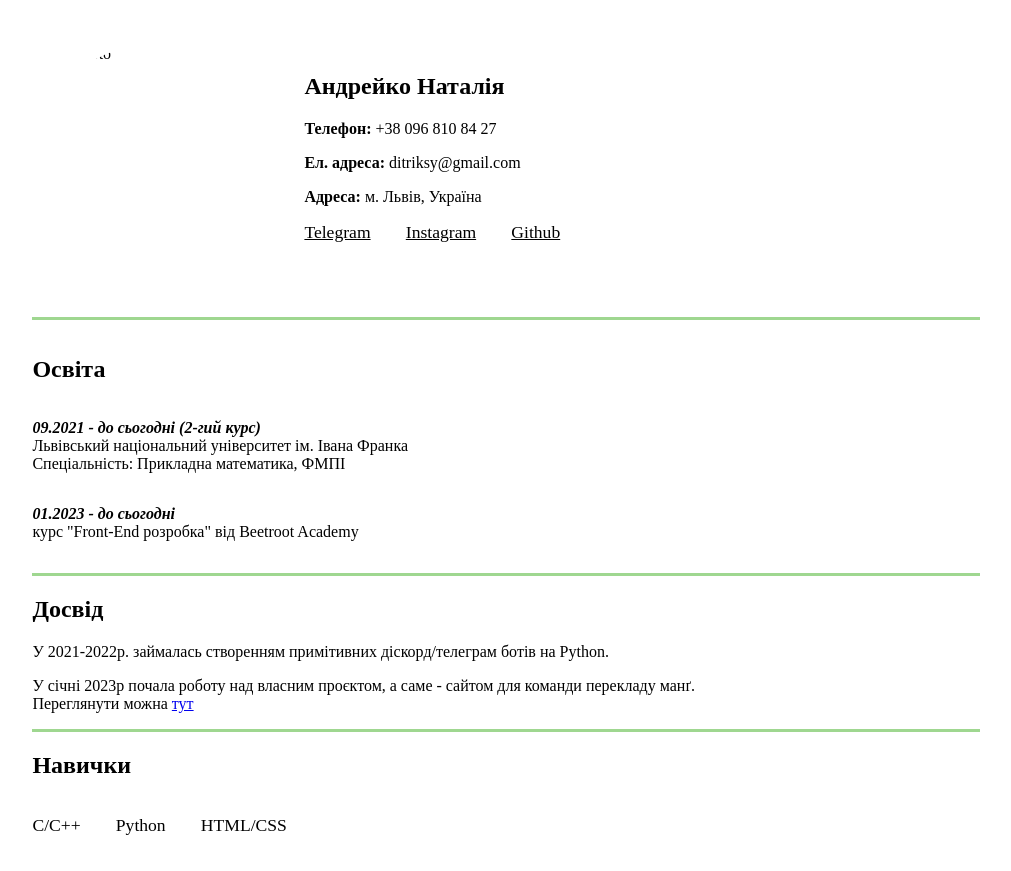
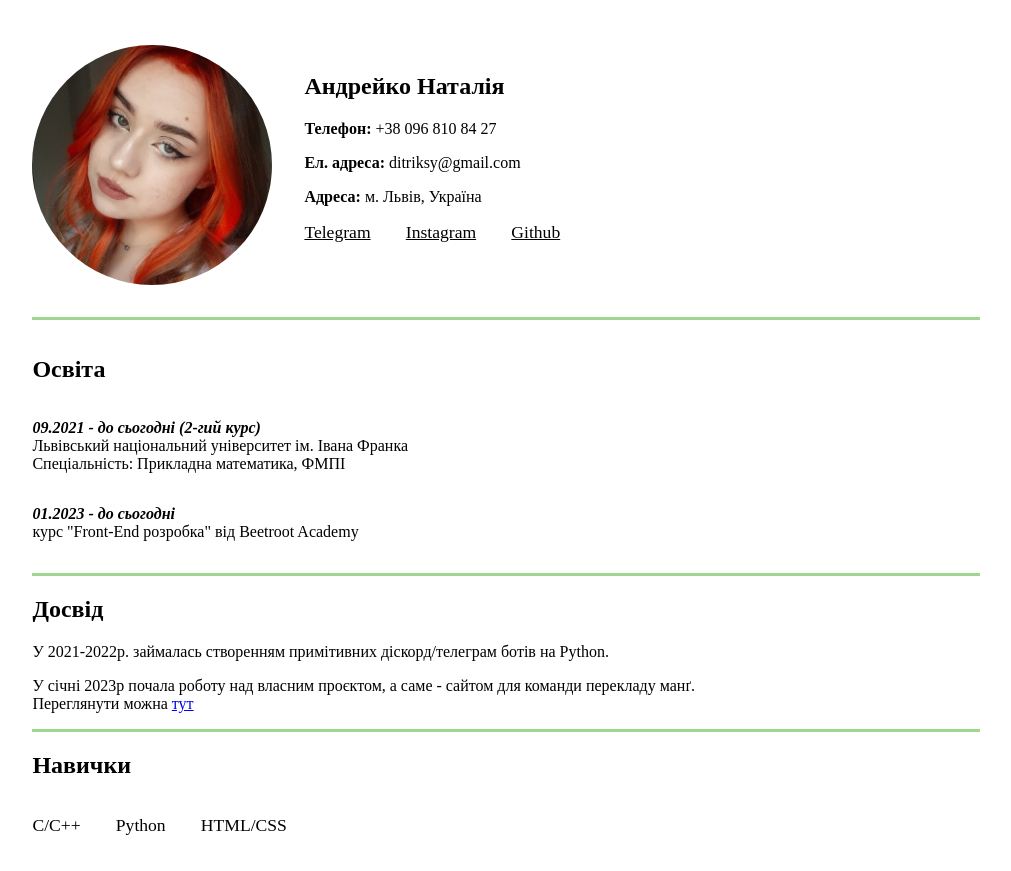
Before and after one commit to NataliaAndreiko/NataliiaAndreiko, a plain HTML site: page html_css/HW2/index_ua.html in a window 1280 px wide. Shown: the part 75-946 px from the top of the page, without its empty margins (134-1145 px from the left). Drawn offline with Linux system fonts and the light colour scheme.

Commit message:
some changes

```diff
--- a/html_css/HW2/index_ua.html
+++ b/html_css/HW2/index_ua.html
@@ -15,7 +15,7 @@
       </header>
       <main>
         <section class="primary-info">
-          <img src="assets/my_pick.jpg" alt="My photo">
+          <img src="assets/img/my_pick.jpg" alt="My photo">
 
           <div>
             <div class="about-me">
```
Also changed, not shown: html_css/HW2/dist/index_eng.html (+1 -1 lines), html_css/HW2/dist/index_ua.html (+2 -2 lines), html_css/HW2/index_eng.html (+1 -1 lines).
